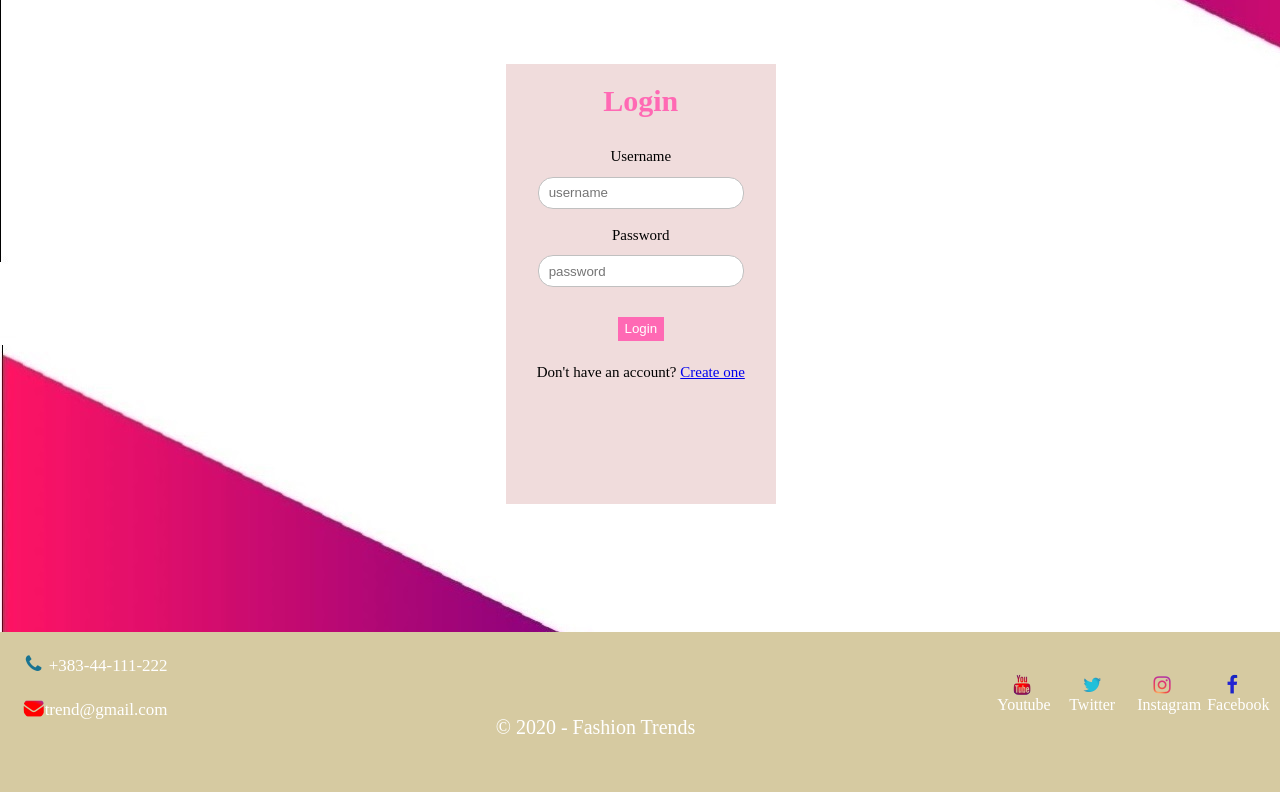
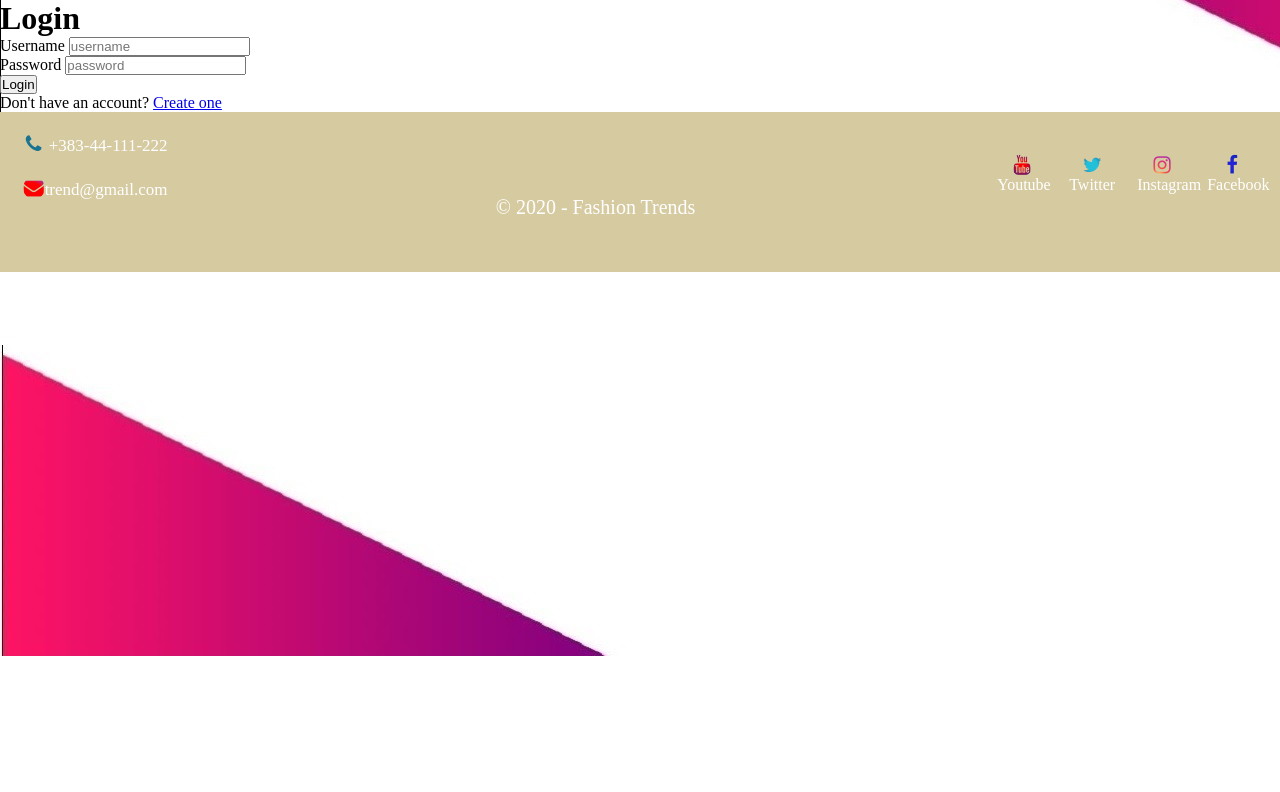
Before and after one commit to Rilindaaa/Projekti, a PHP site: page /CONTENT/login.php in a window 1280 px wide. Shown: the part 144-936 px from the top of the page. After the commit the page ends 800 px from the top, so only its background shows below. Run offline with PHP 8.4, Linux system fonts and the light colour scheme.

Commit message:
smth new

```diff
--- a/CSS/Fashion.css
+++ b/CSS/Fashion.css
@@ -421,9 +421,7 @@ button {
 }
 
 /*
-button a:hover{
-    color: hotpink;
-}
+
 
 /*MEN*/
 
@@ -510,6 +508,8 @@ button a:hover{
 
 /*KIDS*/
 
+
+
 #k-foto{
     width: 70vw;
     height:60vh;
@@ -577,55 +577,6 @@ button a:hover{
     margin-bottom: 10px;
 }
 
-/*LOGIN*/
-
-.cont{
-    margin: auto;
-    width: 30%;
-    height: 20%;
-    margin-bottom: 10%;
-    margin-top: 5%;
-  }
-
-.cont form{
-    width: 60%;
-    height: 50vh;
-    padding: 20px;
-    background: rgba(235, 208, 208, 0.747);
-    text-align: center;
-    font-size: 15px;
-    margin-left: 15%;
-  }
-
-.cont form h1{
-  text-align: center;
-  margin-bottom: 30px;
-  color: hotpink;
-}
-
- .form-control{
-  width: 80%;
-  height: 30px;
-  background-color: white;
-  border: 1px solid silver;
-  margin: 10px 0 18px 0;
-  padding: 0 10px;
-  margin-top: 5%;
-  border-radius: 15px;
-}
-
-.btn{
-  margin-top: 5%;
-  padding: 2%;
-  width: 20%;
-  background: hotpink;
-  color: white;
-  border: 0px;
-}
-
-#account{
-    margin-top: 10%;
-  }
 
 /*REGISTER*/
 
```
Also changed, not shown: CONTENT/Kids.php (+15 -1 lines).
